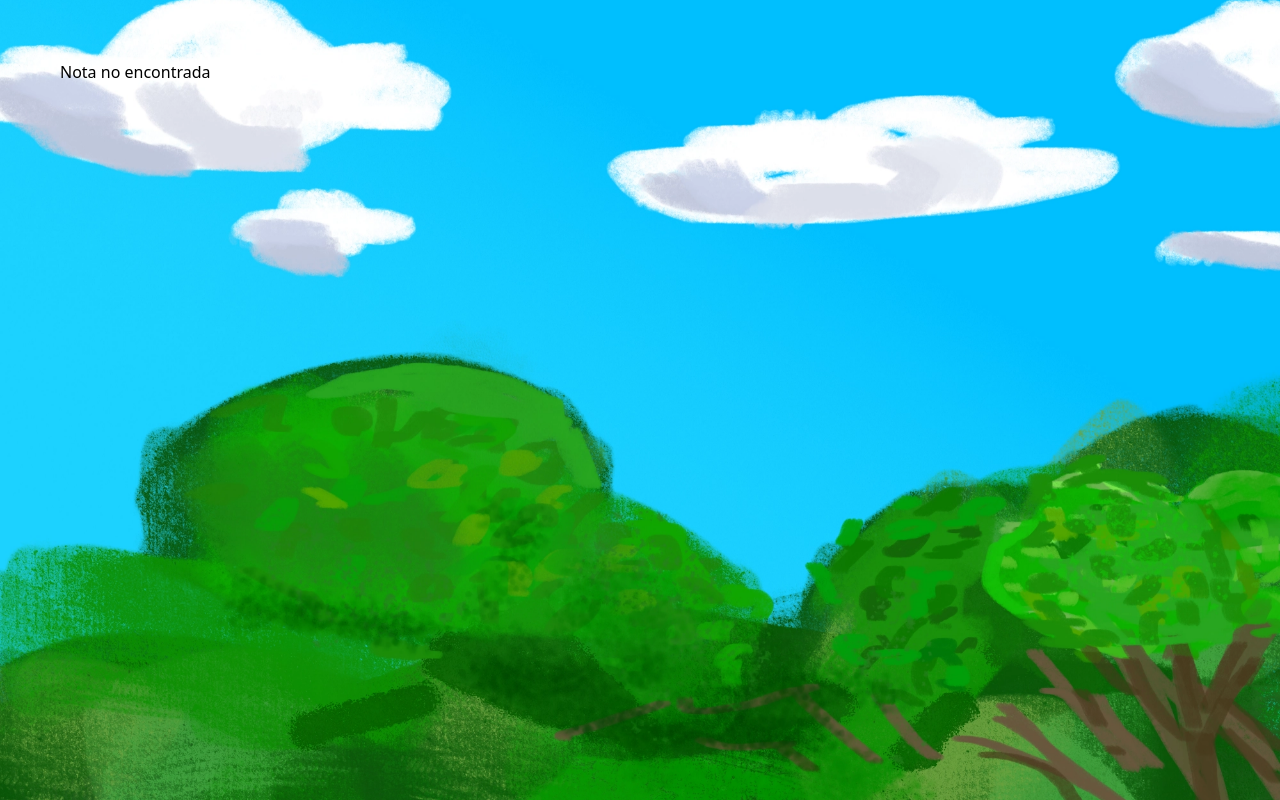
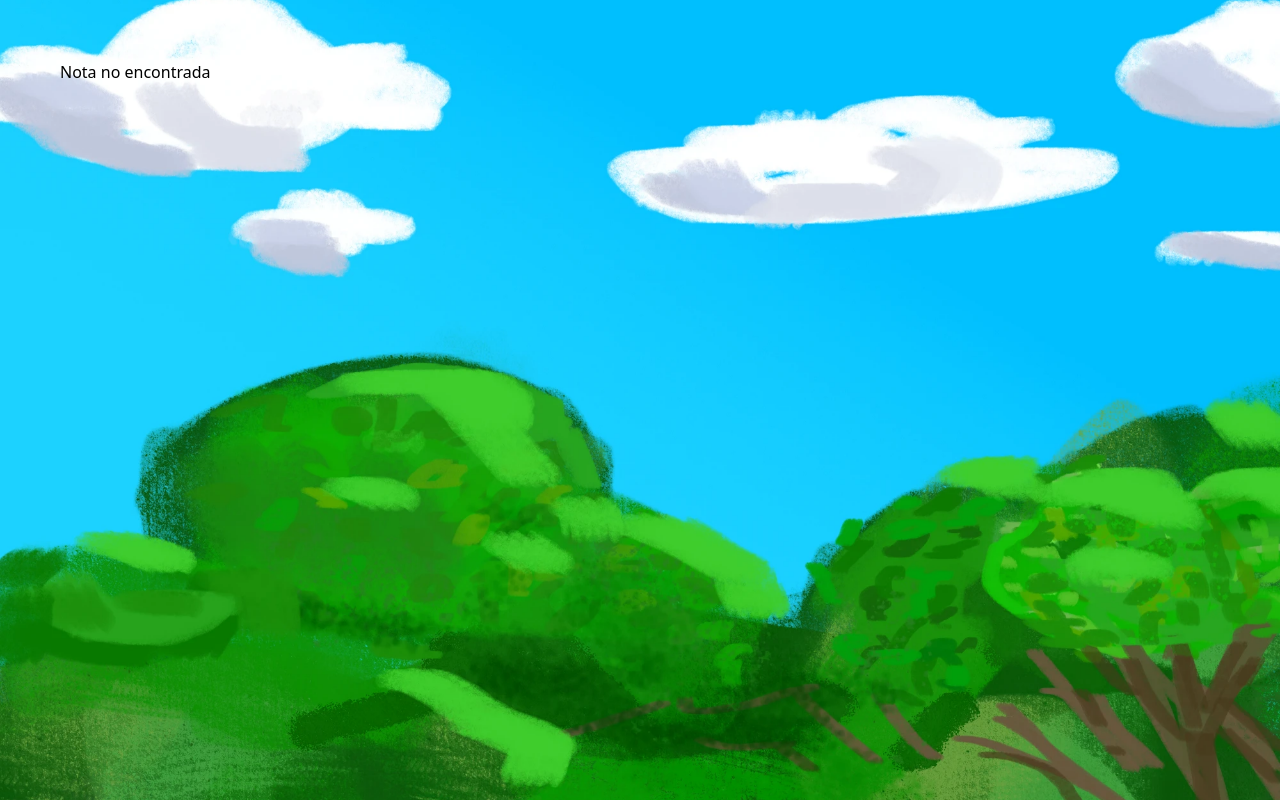
Before and after one commit to igsz0/BrainDump, a SvelteKit app: page /note/1 in a window 1280 px wide. Built offline with nearby package versions, Linux system fonts and the light colour scheme.

Commit message:
The editor had the old background version so i updated it

```diff
--- a/src/routes/note/[id]/+page.svelte
+++ b/src/routes/note/[id]/+page.svelte
@@ -15,7 +15,7 @@
   })
 </script>
 
-<main class="p-15 bg-fixed min-h-screen w-full bg-no-repeat bg-center bg-cover" style="background-image: url('/GreenSantaClarav2.webp');">
+<main class="p-15 bg-fixed min-h-screen w-full bg-no-repeat bg-center bg-cover" style="background-image: url('/GreenSantaClarav3.webp');">
 {#if note}
   <NoteEditor {note} />
 {:else}
```
